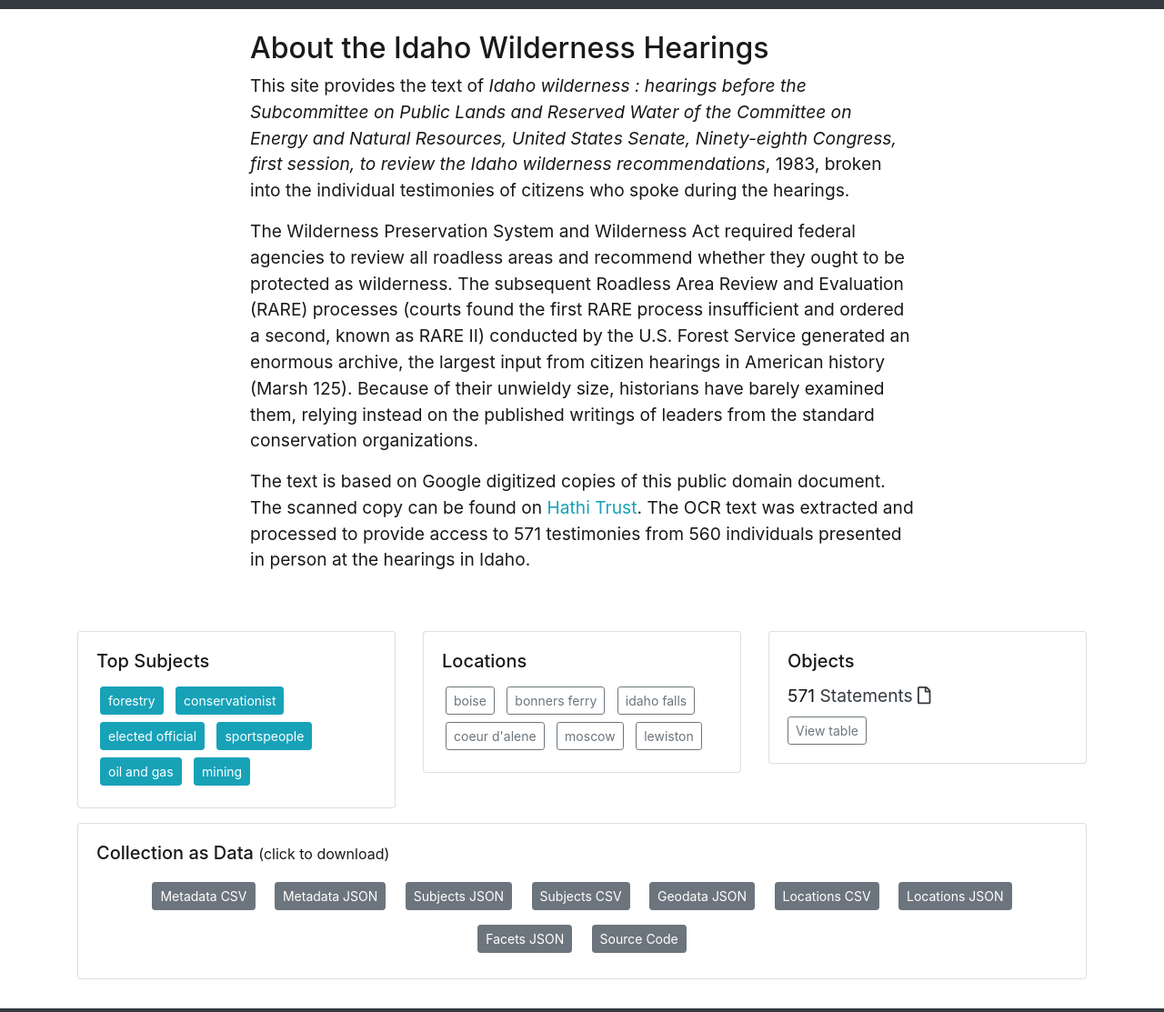
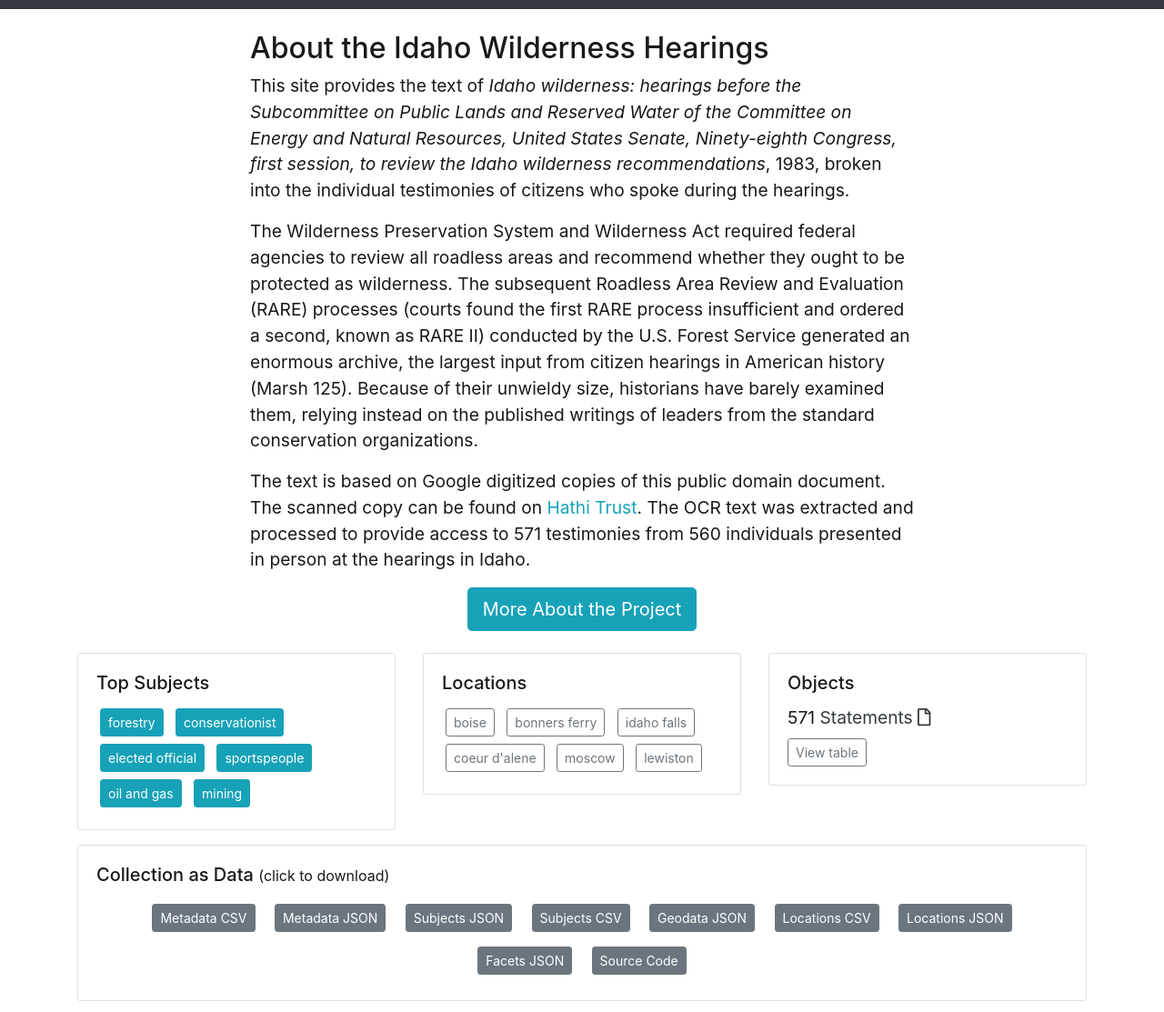
Before and after one commit to thecdil/wilderness-hearings, a Jekyll site: the page built from index.md, in a window 1280 px wide and 1400 px high. Shown: the part 237-1350 px from the top of the window at 91% size. Built offline with Jekyll 4.4.1, drawn with Linux system fonts in a browser that asks for light colours; grey boxes are pictures that could not be loaded.

Commit message:
add index link to about

```diff
--- a/index.md
+++ b/index.md
@@ -3,10 +3,10 @@ layout: page
 title: Home
 ---
 
-<div class="row justify-content-center pb-5">
+<div class="row justify-content-center pb-4">
   <div class="col-md-8" >
     <h2>About the {{site.title}}</h2>
-    <p>This site provides the text of <em>Idaho wilderness : hearings before the Subcommittee on Public Lands and Reserved Water of the Committee on Energy and Natural Resources, United States Senate, Ninety-eighth Congress, first session, to review the Idaho wilderness recommendations</em>, 1983, broken into the individual testimonies of citizens who spoke during the hearings.</p>
+    <p>This site provides the text of <em>Idaho wilderness: hearings before the Subcommittee on Public Lands and Reserved Water of the Committee on Energy and Natural Resources, United States Senate, Ninety-eighth Congress, first session, to review the Idaho wilderness recommendations</em>, 1983, broken into the individual testimonies of citizens who spoke during the hearings.</p>
     <p>The Wilderness Preservation System and Wilderness Act required federal agencies to review all roadless areas and recommend whether they ought to be protected as wilderness.
     The subsequent Roadless Area Review and Evaluation (RARE) processes (courts found the first RARE process insufficient and ordered a second, known as RARE II) conducted by the U.S. Forest Service generated an enormous archive, the largest input from citizen hearings in American history (Marsh 125).
     Because of their unwieldy size, historians have barely examined them, relying instead on the published writings of leaders from the standard conservation organizations. </p>
@@ -15,6 +15,9 @@ title: Home
     The scanned copy can be found on <a href="https://catalog.hathitrust.org/Record/010021819">Hathi Trust</a>.
     The OCR text was extracted and processed to provide access to 571 testimonies from 560 individuals presented in person at the hearings in Idaho.
     </p>
+    <div class="text-center">
+      <a href="{{ 'about.html' | relative_url }}" class="btn btn-info btn-lg">More About the Project</a>
+    </div>
   </div>
 </div>
 <div class="row">
```
